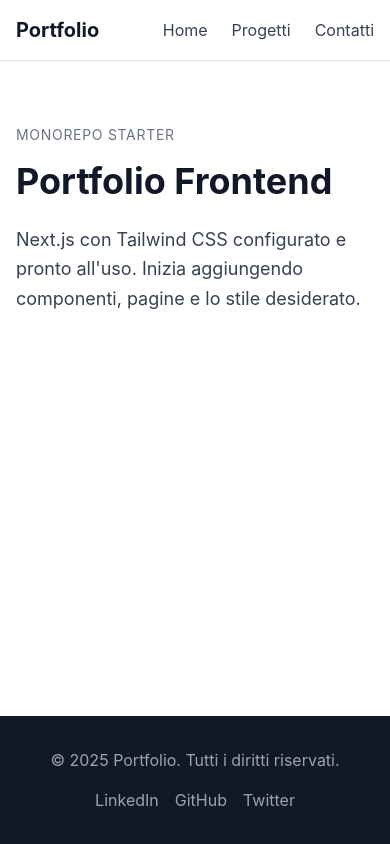
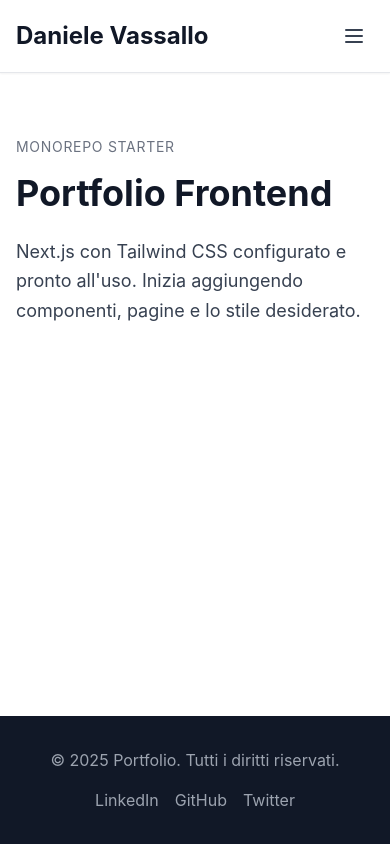
Before and after one commit to danielevassallo99/my-portfolio-test, a Next.js app in the folder frontend/: page / in a window 390 px wide. Built offline with nearby package versions, Linux system fonts and the light colour scheme.

Commit message:
Task 9: Componente Header con Navigazione

```diff
--- a/frontend/components/Header.js
+++ b/frontend/components/Header.js
@@ -1,29 +1,89 @@
+'use client';
+
+import { useState } from 'react';
+import Link from 'next/link';
+
 export default function Header() {
+  const [isMobileMenuOpen, setIsMobileMenuOpen] = useState(false);
+
+  const toggleMobileMenu = () => {
+    setIsMobileMenuOpen(!isMobileMenuOpen);
+  };
+
+  const navLinks = [
+    { href: '/', label: 'Home' },
+    { href: '/portfolio', label: 'Portfolio' },
+    { href: '/chi-sono', label: 'Chi Sono' },
+    { href: '/contatti', label: 'Contatti' },
+    { href: '/newsletter', label: 'Newsletter' },
+  ];
+
   return (
-    <header className="bg-white shadow-sm border-b border-gray-200">
+    <header className="bg-white shadow-sm border-b border-gray-200 sticky top-0 z-50">
       <nav className="container mx-auto px-4 py-4">
         <div className="flex items-center justify-between">
-          <div className="text-xl font-bold text-gray-900">
-            Portfolio
+          {/* Logo */}
+          <Link href="/" className="text-2xl font-bold text-gray-900 hover:text-primary-600 transition-colors">
+            Daniele Vassallo
+          </Link>
+
+          {/* Desktop Navigation */}
+          <ul className="hidden md:flex items-center space-x-8">
+            {navLinks.map((link) => (
+              <li key={link.href}>
+                <Link
+                  href={link.href}
+                  className="text-gray-700 hover:text-primary-600 transition-colors font-medium"
+                >
+                  {link.label}
+                </Link>
+              </li>
+            ))}
+          </ul>
+
+          {/* Mobile Menu Button */}
+          <button
+            onClick={toggleMobileMenu}
+            className="md:hidden p-2 rounded-md text-gray-700 hover:bg-gray-100 focus:outline-none focus:ring-2 focus:ring-primary-500"
+            aria-label="Toggle menu"
+            aria-expanded={isMobileMenuOpen}
+          >
+            <svg
+              className="w-6 h-6"
+              fill="none"
+              strokeLinecap="round"
+              strokeLinejoin="round"
+              strokeWidth="2"
+              viewBox="0 0 24 24"
+              stroke="currentColor"
+            >
+              {isMobileMenuOpen ? (
+                <path d="M6 18L18 6M6 6l12 12" />
+              ) : (
+                <path d="M4 6h16M4 12h16M4 18h16" />
+              )}
+            </svg>
+          </button>
+        </div>
+
+        {/* Mobile Navigation Menu */}
+        {isMobileMenuOpen && (
+          <div className="md:hidden mt-4 pb-4 border-t border-gray-200">
+            <ul className="flex flex-col space-y-4 pt-4">
+              {navLinks.map((link) => (
+                <li key={link.href}>
+                  <Link
+                    href={link.href}
+                    onClick={() => setIsMobileMenuOpen(false)}
+                    className="block text-gray-700 hover:text-primary-600 transition-colors font-medium py-2"
+                  >
+                    {link.label}
+                  </Link>
+                </li>
+              ))}
+            </ul>
           </div>
-          <ul className="flex space-x-6">
-            <li>
-              <a href="/" className="text-gray-700 hover:text-gray-900 transition-colors">
-                Home
-              </a>
-            </li>
-            <li>
-              <a href="/projects" className="text-gray-700 hover:text-gray-900 transition-colors">
-                Progetti
-              </a>
-            </li>
-            <li>
-              <a href="/contact" className="text-gray-700 hover:text-gray-900 transition-colors">
-                Contatti
-              </a>
-            </li>
-          </ul>
-        </div>
+        )}
       </nav>
     </header>
   );
```
